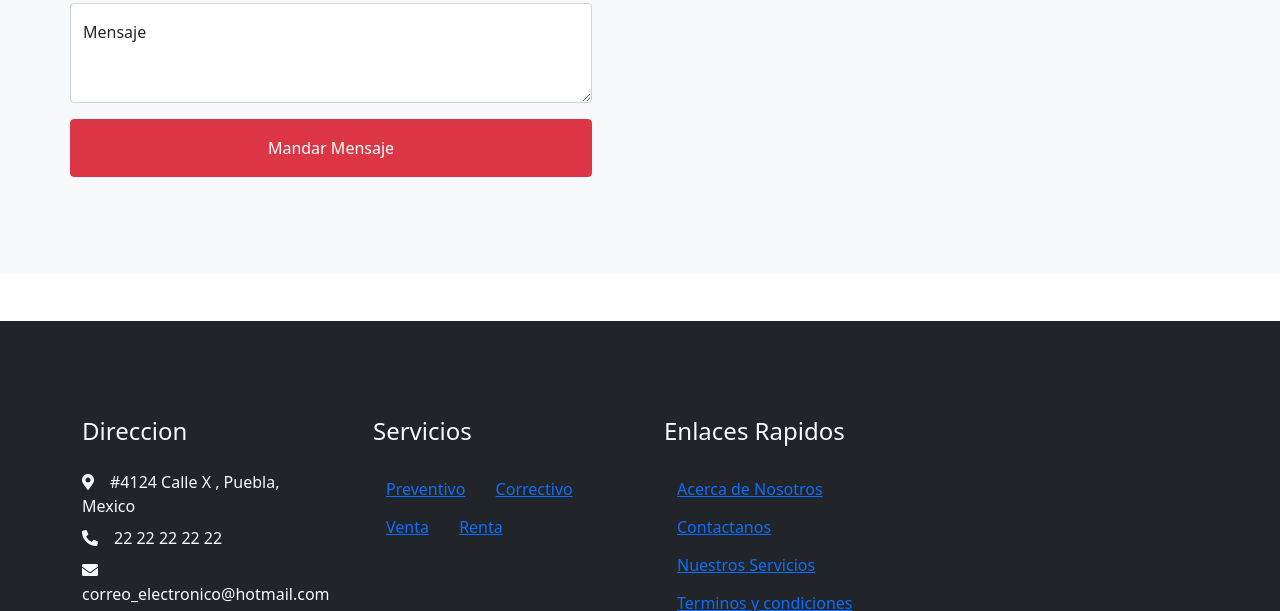
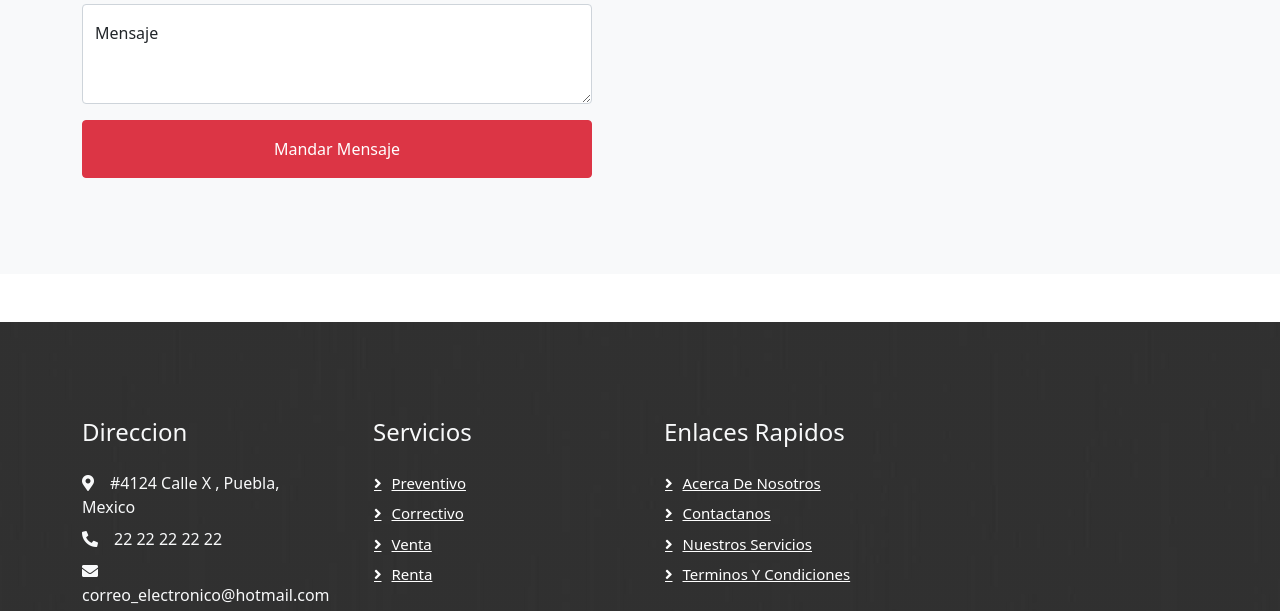
Before and after one commit to HectorVC/HV-BOOS, a website: page pages/cotizacion.html in a window 1280 px wide. Shown: the part 798-1409 px from the top of the page. Drawn offline with nearby package versions, Linux system fonts and the light colour scheme; files that its build step writes are made by us from their sources; the site is published under a folder, as on GitHub Pages, so addresses that start at the root find nothing; a web font is replaced by a local one.

Commit message:
subi a git

```diff
--- a/pages/cotizacion.html
+++ b/pages/cotizacion.html
@@ -11,7 +11,7 @@
     content="Empresa especializada en mantenimiento correctivo y preventivo de compresores de aire industriales.Somos multimarca.">
   <title>HV COMPRESSORS</title>
   <!-- Icono de pagina  -->
-  <link rel="shortcut icon" href="/img/icono.png" type="image/x-icon">
+  <link rel="shortcut icon" href="./img/icono.png" type="image/x-icon">
   <!-- Icon Font Stylesheet -->
   <link href="https://cdnjs.cloudflare.com/ajax/libs/font-awesome/5.10.0/css/all.min.css" rel="stylesheet">
   <link href="https://cdn.jsdelivr.net/npm/bootstrap-icons@1.4.1/font/bootstrap-icons.css" rel="stylesheet">
@@ -26,7 +26,7 @@
   <link href="https://cdn.jsdelivr.net/npm/bootstrap@5.1.3/dist/css/bootstrap.min.css" rel="stylesheet"
     integrity="sha384-1BmE4kWBq78iYhFldvKuhfTAU6auU8tT94WrHftjDbrCEXSU1oBoqyl2QvZ6jIW3" crossorigin="anonymous">
 <!-- Template Stylesheet -->
-<link href="/css/styles.css" rel="stylesheet">
+<link href="../css/styles.css" rel="stylesheet">
 <!-- Poniendo CSS -->
 </head>
 
@@ -61,8 +61,8 @@
   <!-- Barra Inicio cierre -->
   <!-- Navbar inicio -->
   <nav class="navbar navbar-expand-lg bg-white navbar-light sticky-top p-0">
-    <a href="/index.html" class="navbar-brand d-flex align-items-center px-4 px-lg-5">
-        <img src="/img/logo2.png" alt="logo">
+    <a href="../index.html" class="navbar-brand d-flex align-items-center px-4 px-lg-5">
+        <img src="../img/logo2.png" alt="logo">
     </a>
     <button type="button" class="navbar-toggler me-4" data-bs-toggle="collapse" data-bs-target="#navbarCollapse">
       <span class="navbar-toggler-icon"></span>
@@ -167,17 +167,17 @@
         </div>
         <div class="col-lg-3 col-md-6">
           <h4 class="text-light mb-4">Servicios</h4>
-          <a class="btn btn-link" href="/pages/preventivo.html">Preventivo</a>
-          <a class="btn btn-link" href="/pages/correctivo.html">Correctivo</a>
-          <a class="btn btn-link" href="/pages/venta-renta.html">Venta</a>
-          <a class="btn btn-link" href="/pages/venta-renta.html">Renta</a>
+          <a class="btn btn-link" href="preventivo.html">Preventivo</a>
+          <a class="btn btn-link" href="correctivo.html">Correctivo</a>
+          <a class="btn btn-link" href="venta-renta.html">Venta</a>
+          <a class="btn btn-link" href="venta-renta.html">Renta</a>
         </div>
         <div class="col-lg-3 col-md-6">
           <h4 class="text-light mb-4">Enlaces Rapidos</h4>
-          <a class="btn btn-link" href="/pages/acerca.html">Acerca de Nosotros</a>
-          <a class="btn btn-link" href="/pages/contacto.html">Contactanos</a>
-          <a class="btn btn-link" href="/pages/servicios.html">Nuestros Servicios</a>
-          <a class="btn btn-link" href="/pages/condiciones.html">Terminos y condiciones</a>
+          <a class="btn btn-link" href="acerca.html">Acerca de Nosotros</a>
+          <a class="btn btn-link" href="contacto.html">Contactanos</a>
+          <a class="btn btn-link" href="servicios.html">Nuestros Servicios</a>
+          <a class="btn btn-link" href="condiciones.html">Terminos y condiciones</a>
                   </div>
              </div>
     </div>
```
Also changed, not shown: pages/contacto.html (+9 -9 lines).
